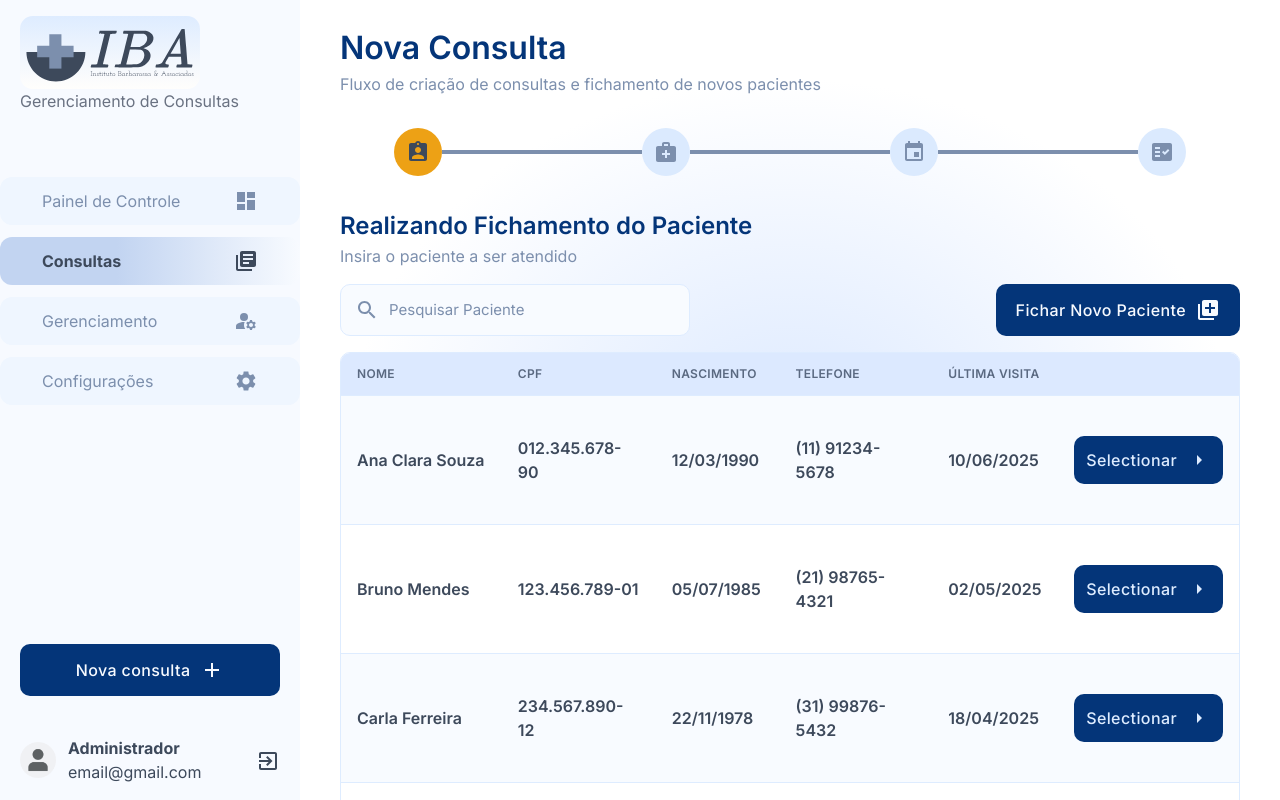
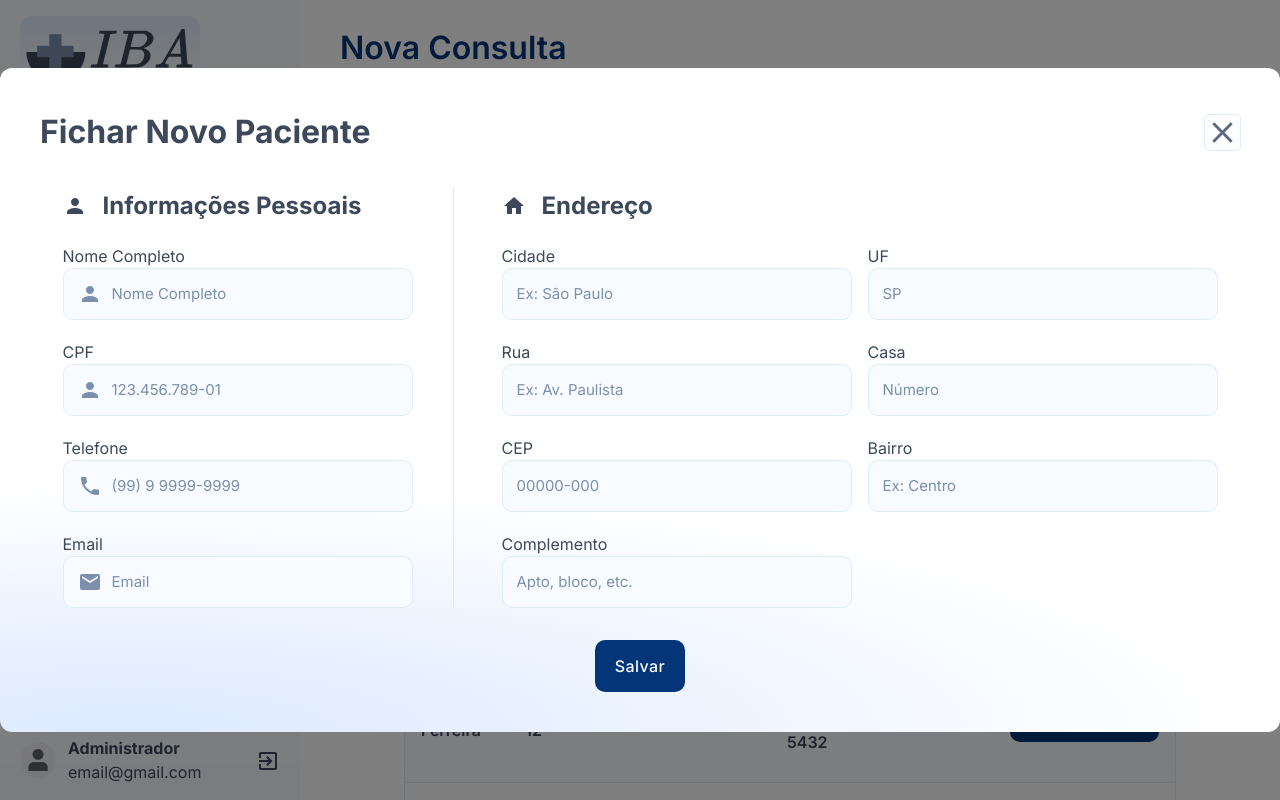
Before and after one commit to NicoStone-Dev/es-clinica-medica-app, a Next.js app: page /appointment/patient_register in a window 1280 px wide. Built offline with nearby package versions, Linux system fonts and the light colour scheme.

Commit message:
feat: implement modal patient register skeleton

```diff
--- a/app/(authenticated)/appointment/patient_register/page.tsx
+++ b/app/(authenticated)/appointment/patient_register/page.tsx
@@ -3,7 +3,16 @@
 import { TextInput } from "@/app/components/TextInput/TextInput";
 import Table from "@/app/components/Table/Table";
 import { Button } from "@/app/components/Button/Button";
-import { Search, LibraryAdd } from "@mui/icons-material";
+import {
+  Search,
+  LibraryAdd,
+  Person,
+  Email,
+  Phone,
+  Home,
+} from "@mui/icons-material";
+import Modal from "@/app/components/Modal/Modal";
+import { useState } from "react";
 
 type Patient = {
   id: number;
@@ -90,8 +99,10 @@ const COLUMNS = [
 ];
 
 export default function PatientRegister() {
+  const [isModalOpen, setIsModalOpen] = useState(true);
+
   return (
-    <div className="flex flex-col gap-4">
+    <div className="flex flex-col gap-4 px-16">
       <div className="gap-0">
         <h1 className="text-primary font-semibold text-body-emph">
           Realizando Fichamento do Paciente
@@ -102,8 +113,7 @@ export default function PatientRegister() {
       </div>
       <div className=" flex flex-row justify-between">
         <TextInput leftIcon={<Search />} placeholder="Pesquisar Paciente" />
-        <Button rightIcon={<LibraryAdd />}
-        >
+        <Button rightIcon={<LibraryAdd />} onClick={() => setIsModalOpen(true)}>
           Fichar Novo Paciente
         </Button>
       </div>
@@ -115,6 +125,154 @@ export default function PatientRegister() {
           onRowClick={(row) => console.log("clicked:", row)}
         />
       </div>
+      <Modal
+        isOpen={isModalOpen}
+        onClose={() => setIsModalOpen(false)}
+        title="Fichar Novo Paciente"
+      >
+        <div className="flex flex-row bg-transparent justify-between text-blue-gray-600 gap-12 m-xl mb-xs">
+          {/* form colum 1 */}
+          {/*   nome, email, telefone, cpf */}
+          <div className="flex flex-col w-full gap-5 border-r px-10 border-blue-gray-200 ">
+            <div className="flex flex-row items-center gap-4">
+              <Person />
+              <p className="font-bold text-body-emph"> Informações Pessoais</p>
+            </div>
+            <div className="flex flex-col w-full justify-center">
+              <p>Nome Completo</p>
+              <TextInput
+                leftIcon={<Person />}
+                placeholder="Nome Completo"
+                type="text"
+              />
+            </div>
+            <div className="flex flex-col w-full justify-center">
+              <p>CPF</p>
+              <TextInput
+                leftIcon={<Person />}
+                placeholder="123.456.789-01"
+                type="cpf"
+                inputMode="numeric"
+                pattern="[0-9]{11}"
+                maxLength={11}
+                onChange={(e) => {
+                  // Remove any non-digit characters
+                  e.target.value = e.target.value.replace(/\D/g, "");
+                }}
+              />
+            </div>
+            <div className="flex flex-col w-full justify-center">
+              <p>Telefone</p>
+              <TextInput
+                leftIcon={<Phone />}
+                placeholder="(99) 9 9999-9999"
+                type="tel"
+                inputMode="numeric"
+                pattern="[0-9]{16}"
+                maxLength={11}
+                onChange={(e) => {
+                  e.target.value = e.target.value.replace(/\D/g, "");
+                }}
+              />
+            </div>
+            <div className="flex flex-col w-full justify-center">
+              <p>Email</p>
+              <TextInput
+                leftIcon={<Email />}
+                placeholder="Email"
+                type="email"
+              />
+            </div>
+          </div>
+          {/* form colum 2 */}
+          <div className="flex flex-col w-full pr-10 gap-5">
+            <div className="flex flex-row items-center gap-4">
+              <Home />
+              <p className="font-bold text-body-emph"> Endereço</p>
+            </div>
+
+            {/* Cidade + UF */}
+            <div className="flex flex-row gap-4">
+              <div className="flex flex-col w-full justify-center">
+                <p>Cidade</p>
+                <TextInput placeholder="Ex: São Paulo" type="text" />
+              </div>
+              <div className="flex flex-col w-full justify-center">
+                <p>UF</p>
+                <TextInput
+                  placeholder="SP"
+                  type="text"
+                  maxLength={2}
+                  onChange={(e) => {
+                    // Only letters, uppercase, max 2
+                    e.target.value = e.target.value
+                      .replace(/[^a-zA-Z]/g, "")
+                      .toUpperCase()
+                      .slice(0, 2);
+                  }}
+                  className="uppercase"
+                />
+              </div>
+            </div>
+
+            {/* Rua + Casa */}
+            <div className="flex flex-row gap-4">
+              <div className="flex flex-col w-full justify-center">
+                <p>Rua</p>
+                <TextInput placeholder="Ex: Av. Paulista" type="text" />
+              </div>
+              <div className="flex flex-col w-full justify-center">
+                <p>Casa</p>
+                <TextInput
+                  placeholder="Número"
+                  type="text"
+                  inputMode="numeric"
+                  pattern="[0-9]*"
+                  onChange={(e) => {
+                    e.target.value = e.target.value.replace(/\D/g, "");
+                  }}
+                />
+              </div>
+            </div>
+
+            {/* CEP + Bairro */}
+            <div className="flex flex-row gap-4">
+              <div className="flex flex-col w-full justify-center">
+                <p>CEP</p>
+                <TextInput
+                  placeholder="00000-000"
+                  type="text"
+                  inputMode="numeric"
+                  maxLength={9}
+                  onChange={(e) => {
+                    const raw = e.target.value.replace(/\D/g, "");
+                    let formatted = raw;
+                    if (raw.length > 5) {
+                      formatted = `${raw.slice(0, 5)}-${raw.slice(5, 8)}`;
+                    }
+                    e.target.value = formatted;
+                  }}
+                />
+              </div>
+              <div className="flex flex-col w-full justify-center">
+                <p>Bairro</p>
+                <TextInput placeholder="Ex: Centro" type="text" />
+              </div>
+            </div>
+
+            {/* Complemento */}
+            <div className="flex flex-col w-full justify-center">
+              <p>Complemento</p>
+              <TextInput placeholder="Apto, bloco, etc." type="text" />
+            </div>
+          </div>
+        </div>
+        <div className="flex justify-end gap-md">
+          <Button type="button" onClick={() => setIsModalOpen(false)}>
+            Salvar
+          </Button>
+        </div>
+      </Modal>
     </div>
   );
 }
--- a/utils/definitions.ts
+++ b/utils/definitions.ts
@@ -6,3 +6,41 @@ type Patient = {
   phone: string;
   lastVisit: string;
 };
+
+// Medic Related
+
+type MedicRegisterInput = {
+  nome: string;
+  email: string;
+  senha: string;
+  telefone: string;
+  crm: string;
+  especialidade: Specialty;
+  endereco: Address;
+};
+
+type MedicOutput = {
+  id: string;
+  name: string;
+  email: string;
+  crm: string;
+  telefone: string;
+  especialidade: Specialty;
+  endereo: Address;
+};
+
+enum Specialty {
+    ORTOPEDIA = "ORTOPEDIA",
+    CARDIOLOGIA = "CARDIOLOGIA",
+    GINECOLOGIA = "GINECOLOGIA",
+    DERMATOLOGIA = "DERMATOLOGIA",
+}
+
+type Address = {
+  cep: string;
+  rua: string;
+  numero: string;
+  bairro: string;
+  cidade: string;
+  estado: string;
+};
```
